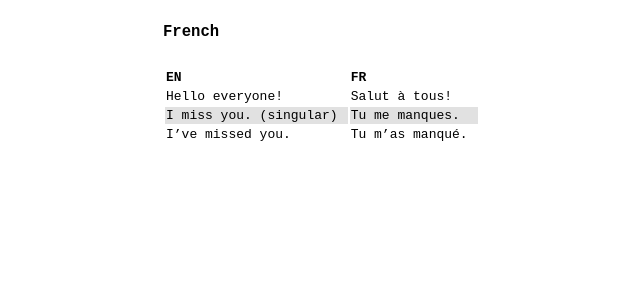
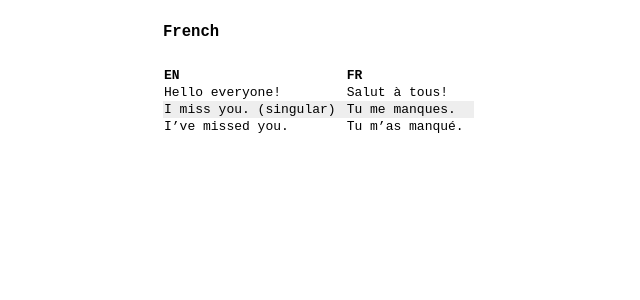
Before and after one commit to mkipling/p, a Jekyll site: the page built from fr.md, in a window 1280 px wide. Shown: the top 300 px of the page, without its empty margins (165-805 px from the left). Built offline with Jekyll 4.4.1, drawn with Linux system fonts in a browser that asks for light colours.

Commit message:
Update default.html

```diff
--- a/_layouts/default.html
+++ b/_layouts/default.html
@@ -89,12 +89,16 @@ p {
 
 .post-date { font-size: 10px; }
 
+
+.post table {
+  border-spacing: 0px;
+}
+.post tr:nth-child(even) { background: #eee; }
+.post tr:nth-child(odd) { background: #fff; }
+
 .post td {
   padding-right: 10px;
 }
-.post tr:nth-child(even) { background: #e1e1e1; }
-.post tr:nth-child(odd) { background: #ffffff; }
-
 </style>
 
 </html>
```
